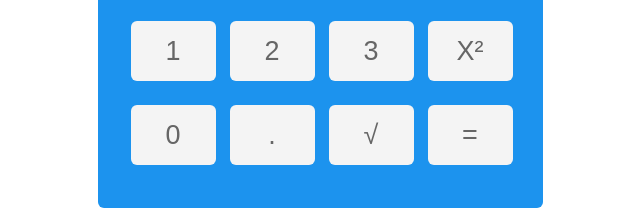
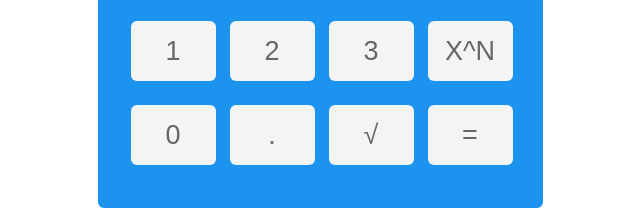
Before and after one commit to iStad/calculator, a plain HTML site: page index.html in a window 1280 px wide. Shown: the part 442-652 px from the top of the page, 320-960 px from the left. Drawn offline with Linux system fonts and the light colour scheme.

Commit message:
fix: change exponentiation button

```diff
--- a/index.html
+++ b/index.html
@@ -69,7 +69,7 @@
                 <button type="button" class="number btn-hover-green btn">3</button>
               </td>
               <td>
-                <button type="button" class=" operator btn btn-hover-orange">x&sup2;</button>
+                <button type="button" class=" operator btn btn-hover-orange">x^n</button>
               </td>
             </tr>
             <tr class="calc-buttons-row">
```
